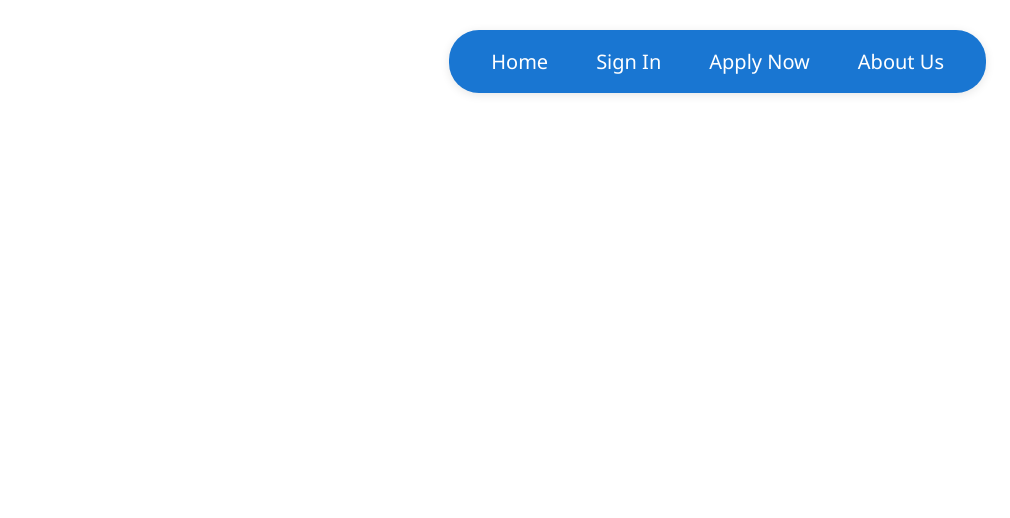
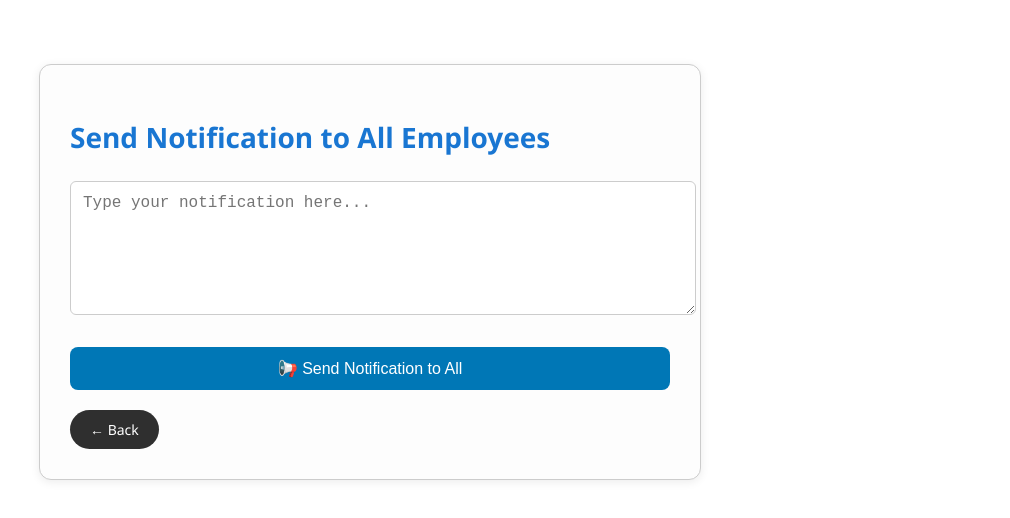
Before and after one commit to HetLimbani-learnerboy/Smart_Workboard, a React (Create React App) app: page /sendnotification in a window 1280 px wide. Shown: the top 518 px of the page, without its empty margins (270-1280 px from the left). Built offline with nearby package versions, Linux system fonts and the light colour scheme.

Commit message:
communication

```diff
--- a/src/Admin/Adminusers.js
+++ b/src/Admin/Adminusers.js
@@ -4,7 +4,7 @@ import "./Adminusers.css";
 
 const Adminusers = () => {
   const [employees, setEmployees] = useState([]);
-  const [showActions, setShowActions] = useState(false);
+
   const navigate = useNavigate();
 
   // Fetch all employees
@@ -146,7 +146,7 @@ const Adminusers = () => {
           <button
             type="button"
             className="action-btn"
-            onClick={() => navigate("/send-notification")}
+            onClick={() => navigate("/sendnotification")}
           >
             🔔 Send Notification
           </button>
--- /dev/null
+++ b/src/Admin/SendNotification.js
@@ -0,0 +1,62 @@
+import React, { useState } from "react";
+import { Link } from "react-router-dom";
+import "./Sendmsg.css"; // Use same styling
+
+const SendNotification = () => {
+  const [message, setMessage] = useState("");
+  const [status, setStatus] = useState("");
+
+  const handleSendNotification = async () => {
+    if (!message.trim()) {
+      alert("Please enter a message to send.");
+      return;
+    }
+
+    try {
+      const res = await fetch("http://localhost:5021/sendnotification", {
+        method: "POST",
+        headers: {
+          "Content-Type": "application/json"
+        },
+        body: JSON.stringify({
+          message,
+          timestamp: new Date().toISOString(),
+          adminId: "admin001" // Optional: add dynamic admin ID if needed
+        })
+      });
+
+      const result = await res.json();
+
+      if (res.ok) {
+        setStatus("✅ Notification sent to all employees.");
+        setMessage("");
+      } else {
+        setStatus(`❌ Failed: ${result.message || "Something went wrong"}`);
+      }
+    } catch (error) {
+      console.error("Error sending notification:", error);
+      setStatus("❌ Network error while sending notification.");
+    }
+  };
+
+  return (
+    <div className="Sendnotification-container">
+      <h2>Send Notification to All Employees</h2>
+      <textarea
+        placeholder="Type your notification here..."
+        value={message}
+        onChange={(e) => setMessage(e.target.value)}
+        rows="6"
+        className="messagebox"
+      />
+      <br />
+      <button className="sendnotification-button" onClick={handleSendNotification}>
+        📢 Send Notification to All
+      </button>
+      <Link className="back-btn" to="/adminusers">← Back</Link>
+      {status && <p className="statusmessage">{status}</p>}
+    </div>
+  );
+};
+
+export default SendNotification;
--- a/src/Admin/Sendmsg.css
+++ b/src/Admin/Sendmsg.css
@@ -6,7 +6,7 @@
     background-color: #fdfdfd;
     border: 1px solid #ccc;
     border-radius: 12px;
-  box-shadow: 0 2px 10px rgba(0,0,0,0.08);
+    box-shadow: 0 2px 10px rgba(0, 0, 0, 0.08);
     font-family: 'Segoe UI', sans-serif;
 }
 
@@ -93,3 +93,79 @@
 .send-btn:hover {
     background-color: #005f91;
 }
+
+.message-box {
+    width: 100%;
+    max-width: 600px;
+    padding: 12px;
+    font-size: 16px;
+    margin-bottom: 12px;
+    border: 1px solid #ccc;
+    border-radius: 6px;
+    resize: vertical;
+}
+
+.send-button {
+    padding: 10px 16px;
+    font-size: 16px;
+    background-color: #0077b6;
+    color: white;
+    border: none;
+    border-radius: 6px;
+    cursor: pointer;
+}
+
+.send-button:hover {
+    background-color: #005f8a;
+}
+
+.status-message {
+    margin-top: 10px;
+    font-size: 14px;
+    font-weight: 500;
+}
+
+.Sendnotification-container {
+    max-width: 600px;
+    margin: 40px auto;
+    margin-top: 5%;
+    padding: 30px;
+    background-color: #fdfdfd;
+    border: 1px solid #ccc;
+    border-radius: 12px;
+    box-shadow: 0 2px 10px rgba(0, 0, 0, 0.08);
+    font-family: 'Segoe UI', sans-serif;
+}
+
+.sendmsg-container h2 {
+    margin-bottom: 20px;
+    color: #0077b6;
+    font-size: 22px;
+    text-align: center;
+}
+
+.messagebox {
+    width: 100%;
+    max-width: 600px;
+    padding: 12px;
+    font-size: 16px;
+    margin-bottom: 12px;
+    border: 1px solid #ccc;
+    border-radius: 6px;
+    resize: vertical;
+}
+
+.sendnotification-button{
+   align-self: center;
+    margin-top: 15px;
+    max-width: 650px;
+    width: 100%;
+    padding: 12px;
+    background-color: #0077b6;
+    color: #fff;
+    font-size: 16px;
+    border: none;
+    border-radius: 8px;
+    cursor: pointer;
+    transition: background-color 0.3s ease;
+}
--- a/src/Admin/Sendmsg.js
+++ b/src/Admin/Sendmsg.js
@@ -1,4 +1,5 @@
 import React, { useState, useEffect } from "react";
+import { Link } from "react-router-dom";
 import "./Sendmsg.css";
 
 const Sendmsg = () => {
@@ -107,6 +108,8 @@ const Sendmsg = () => {
       />
 
       <button className="send-btn" onClick={handleSubmit}>Send Message</button>
+      <Link className="back-btn" to="/adminusers">← Back</Link>
+
     </div>
   );
 };
--- a/src/AppRoutes.js
+++ b/src/AppRoutes.js
@@ -15,6 +15,7 @@ import Adminusers from './Admin/Adminusers';
 import UpdateEmployee from './Admin/UpdateEmployee';
 import Addemployee from './Admin/Addemployee';
 import Sendmsg from './Admin/Sendmsg';
+import SendNotification from './Admin/SendNotification';
 import './App.css';
 
 function AppRoutes() {
@@ -34,10 +35,11 @@ function AppRoutes() {
 
   const isUpdateUserRoute = location.pathname.startsWith('/updateuser/');
   const isAddemployeeRoute = location.pathname.startsWith('/addemployee');
-  const isSendmsgRoute = location.pathname.startsWith('/sendmessage')
+  const isSendmsgRoute = location.pathname.startsWith('/sendmessage');
+  const isSendnotiRoute= location.pathname.startsWith('/sendnotification')
 
   // Decide if header should be hidden
-  const shouldHideHeader = isExactMatch || isUpdateUserRoute || isAddemployeeRoute|| isSendmsgRoute;
+  const shouldHideHeader = isExactMatch || isUpdateUserRoute || isAddemployeeRoute|| isSendmsgRoute || isSendnotiRoute;
 
   return (
     <>
@@ -60,6 +62,7 @@ function AppRoutes() {
         <Route path="/updateuser/:id" element={<UpdateEmployee />} />
         <Route path='/addemployee' element={<Addemployee/>}/>
         <Route path='/sendmessage' element={<Sendmsg/>}/>
+        <Route path='/sendnotification' element={<SendNotification/>}/>
 
       </Routes>
     </>
```
Lines whose indentation alone changed are shown as unchanged.
